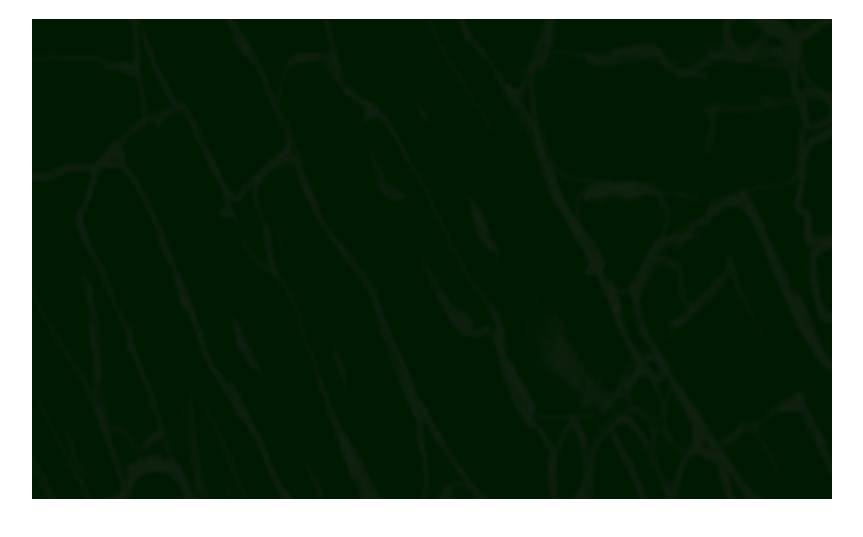
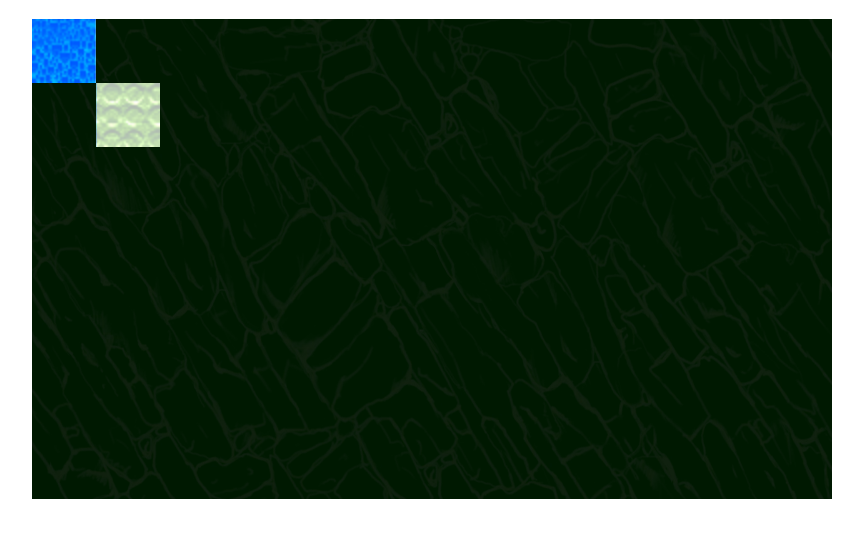
Before and after one commit to Jaxsbr/Towers, a website built with webpack: page index.html in a window 1280 px wide. Shown: the part 61-598 px from the top of the page, without its empty margins (208-1071 px from the left). Built offline with nearby package versions, Linux system fonts and the light colour scheme.

Commit message:
tile object and rendering test added

```diff
--- a/index.html
+++ b/index.html
@@ -17,8 +17,6 @@
 
       canvas {
         background: gray;
-        width: 800px;
-        height: 480px;
       }
 
       h1 {
@@ -40,7 +38,7 @@
     <h1>Towers</h1>
     <div id="container">
       <div id="game">
-        <canvas id="game-canvas"></canvas>
+        <canvas id="game-canvas" width="800" height="480"></canvas>
       </div>
     </div>
   </body>
--- /dev/null
+++ b/src/DataObjects/imageObject.ts
@@ -0,0 +1,40 @@
+import { Rectangle } from "./rectangle";
+
+export class ImageObject {
+    public image: HTMLImageElement;
+    public x: number;
+    public y: number;
+    public width: number;
+    public height: number;
+    public sx: number;
+    public sy: number;
+    public swidth: number;
+    public sheight: number;
+
+    private _sourceRectangle: Rectangle = null;
+    private _destinationRectangle: Rectangle = null;
+
+    public get sourceRectangle(): Rectangle {
+        if (this._sourceRectangle == null) {
+            this._sourceRectangle = new Rectangle(
+                this.sx,
+                this.sy,
+                this.swidth,
+                this.sheight);
+        }
+
+        return this._sourceRectangle;
+    }
+
+    public get destinationRectangle(): Rectangle {
+        if (this._destinationRectangle == null) {
+            this._destinationRectangle = new Rectangle(
+                this.x,
+                this.y,
+                this.width,
+                this.height);
+        }
+
+        return this._destinationRectangle;
+    }
+}
--- a/src/Scenes/gameScene.ts
+++ b/src/Scenes/gameScene.ts
@@ -2,12 +2,17 @@ import { SceneInterface } from "./scene.interface";
 import { Game } from "../game";
 import { SceneManager } from "./sceneManager";
 import { RenderEngine } from "../renderEngine";
+import { Tile } from "../Tiles/tile";
+import { ImageObject } from "../DataObjects/imageObject";
 
 export class GameScene implements SceneInterface {
     game: Game;
     sceneManager: SceneManager;
     renderEngine: RenderEngine;
     backgroundImage: HTMLImageElement;
+    tileImage: HTMLImageElement;
+    waterTile: Tile;
+    pathTile: Tile;
 
     constructor(game: Game, sceneManager: SceneManager, renderEngine: RenderEngine) {
         this.game = game;
@@ -17,6 +22,36 @@ export class GameScene implements SceneInterface {
 
     init(): void {
         this.backgroundImage = this.game.assetManager.getImage('background');
+        this.tileImage = this.game.assetManager.getImage('tiles');
+
+        this.initTiles();
+    }
+
+    initTiles(): void {
+        var waterTileImageObject = new ImageObject();
+        waterTileImageObject.image = this.tileImage;
+        waterTileImageObject.x = 0;
+        waterTileImageObject.y = 0;
+        waterTileImageObject.width = 64;
+        waterTileImageObject.height = 64;
+        waterTileImageObject.sx = 0;
+        waterTileImageObject.sy = 0;
+        waterTileImageObject.swidth = 32;
+        waterTileImageObject.sheight = 32;
+
+        var pathTileImageObject = new ImageObject();
+        pathTileImageObject.image = this.tileImage;
+        pathTileImageObject.x = 64;
+        pathTileImageObject.y = 64;
+        pathTileImageObject.width = 64;
+        pathTileImageObject.height = 64;
+        pathTileImageObject.sx = 32;
+        pathTileImageObject.sy = 0;
+        pathTileImageObject.swidth = 32;
+        pathTileImageObject.sheight = 32;
+
+        this.waterTile = new Tile(this, null, waterTileImageObject);
+        this.pathTile = new Tile(this, null, pathTileImageObject);
     }
 
     update(delta: number): void {
@@ -25,6 +60,8 @@ export class GameScene implements SceneInterface {
     render(): void {
         this.renderEngine.clearRect(this.game.screenBounds);
         this.renderEngine.renderImage(this.backgroundImage, 0, 0, 800, 480);
+        this.waterTile.draw();
+        this.pathTile.draw();
     }
 
     mouseDown(): void {
--- /dev/null
+++ b/src/Tiles/tile.ts
@@ -0,0 +1,22 @@
+import { GameScene } from "../Scenes/gameScene";
+import { Rectangle } from "../DataObjects/rectangle";
+import { ImageObject } from "../DataObjects/imageObject";
+
+export class Tile {
+    private bounds: Rectangle;
+    private gameScene: GameScene;
+    private imageObject: ImageObject;
+
+    constructor(gameScene: GameScene, bounds: Rectangle, imageObject: ImageObject) {
+        this.gameScene = gameScene;
+        this.bounds = bounds;
+        this.imageObject = imageObject;
+    }
+
+    public draw(): void {
+        this.gameScene.renderEngine.renderImageSource(
+            this.imageObject.image,
+            this.imageObject.sourceRectangle,
+            this.imageObject.destinationRectangle);
+    }
+}
--- a/src/renderEngine.ts
+++ b/src/renderEngine.ts
@@ -52,7 +52,6 @@ export class RenderEngine {
 
     renderImageSource(image: HTMLImageElement, sourceRect: Rectangle, destRect: Rectangle) {
         if (sourceRect.left < 0 || sourceRect.top < 0 || sourceRect.height <= 0 || sourceRect.height <= 0) { return; }
-
         this.context.drawImage(
             image,
             sourceRect.left, sourceRect.top, sourceRect.width, sourceRect.height,
```
